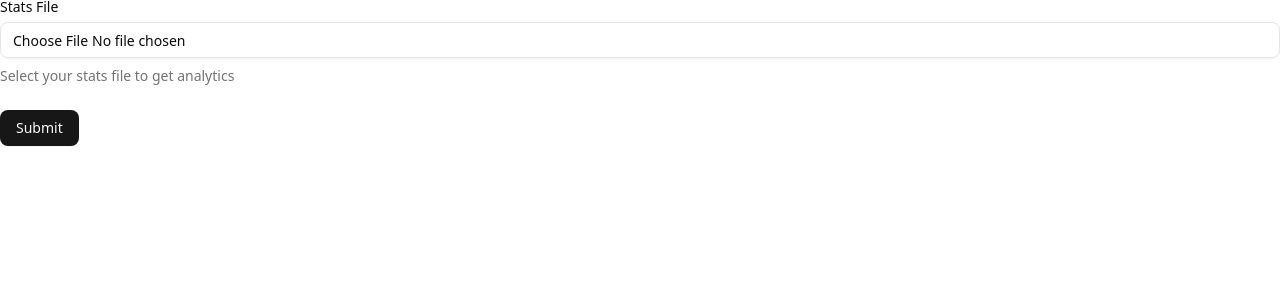
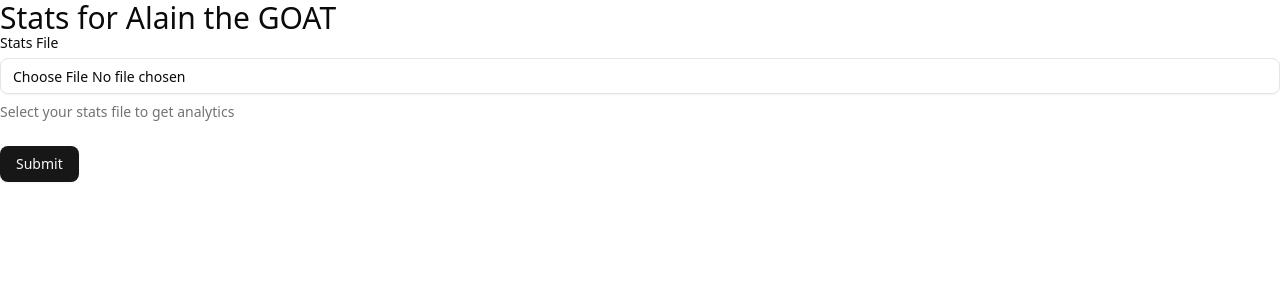
Before and after one commit to xAlban/volley-stats, a React (Vite) app: page / in a window 1280 px wide. Shown: the top 300 px of the page. Built offline with nearby package versions, Linux system fonts and the light colour scheme.

Commit message:
Add title

```diff
--- a/src/App.tsx
+++ b/src/App.tsx
@@ -88,6 +88,7 @@ function App() {
 
     return (
         <div>
+            <h1 >Stats for Alain the GOAT</h1>
             <Form {...form}>
                 <form
                     onSubmit={form.handleSubmit(onSubmit)}
--- a/src/index.css
+++ b/src/index.css
@@ -124,4 +124,7 @@
   body {
     @apply bg-background text-foreground;
   }
+  h1 {
+    @apply text-3xl;
+  }
 }
```
